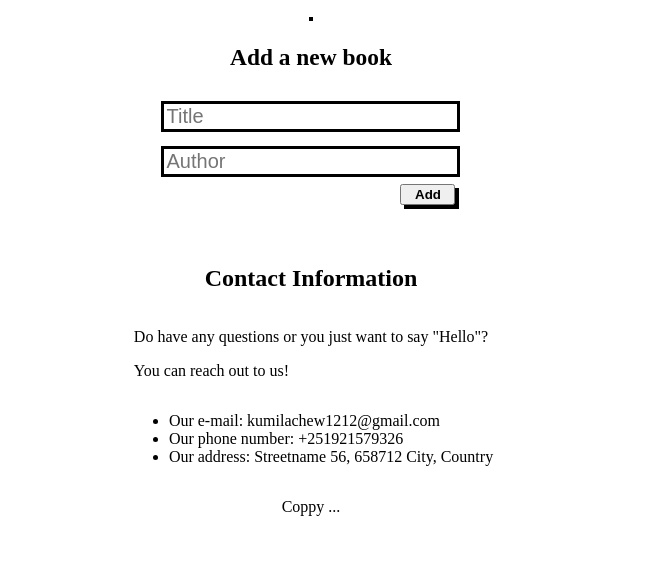
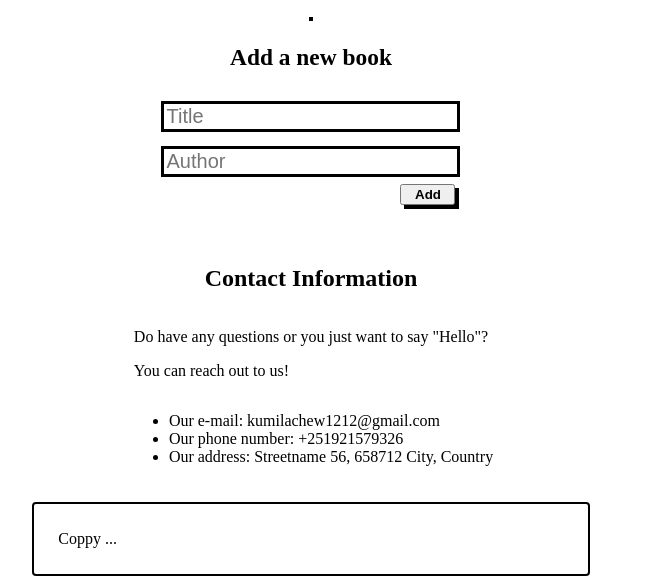
Before and after one commit to limavfabio/fabio-kumilachew-awesome-books, a website: page index.html in a window 1280 px wide. Shown: the part 287-871 px from the top of the page, without its empty margins (329-980 px from the left). Before the commit the page ends 827 px from the top, so only its background shows below. Drawn offline with Linux system fonts and the light colour scheme.

```diff
--- a/index.html
+++ b/index.html
@@ -48,7 +48,7 @@
       </div>
     </section>
 
-    <section class="contact-section">
+    <section class="contact-section" id="contact-section">
       <h2>Contact Information</h2>
       <div class="contact-p">
         <p class="contact-paragraph">
--- a/styles/styles.css
+++ b/styles/styles.css
@@ -170,3 +170,14 @@
 .black-line {
   border-bottom: 3px solid black;
 }
+.footer {
+  border: 2px solid #000;
+  border-radius: 4px;
+  margin-bottom: 0;
+  margin-top: 20px;
+  padding: 10px 24px;
+  font-weight: 500;
+  bottom: 16px;
+  /* left: 0; */
+  width: 40%;
+}
```
Also changed, not shown: script/book.js (added, +7 -0 lines).
